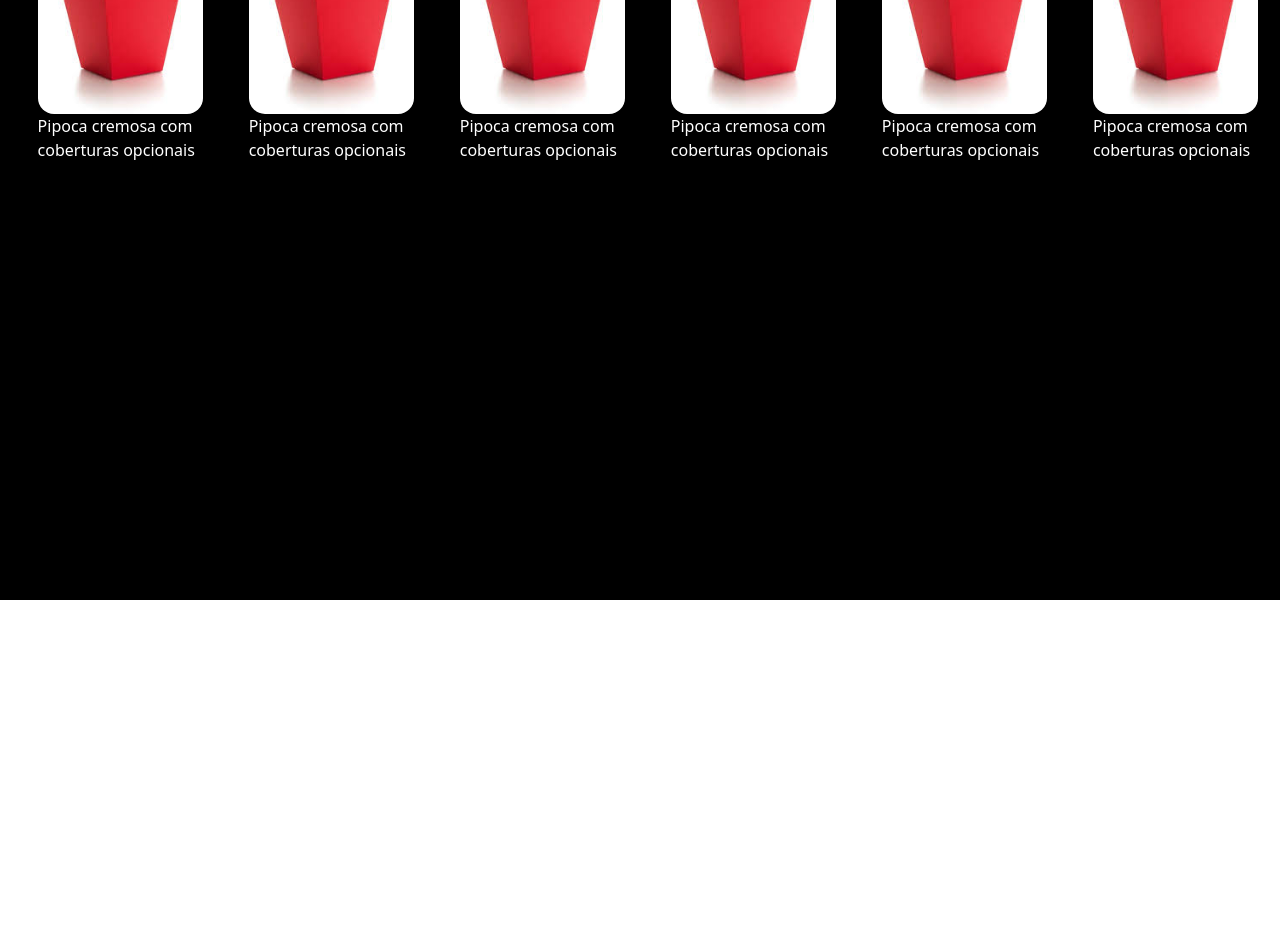
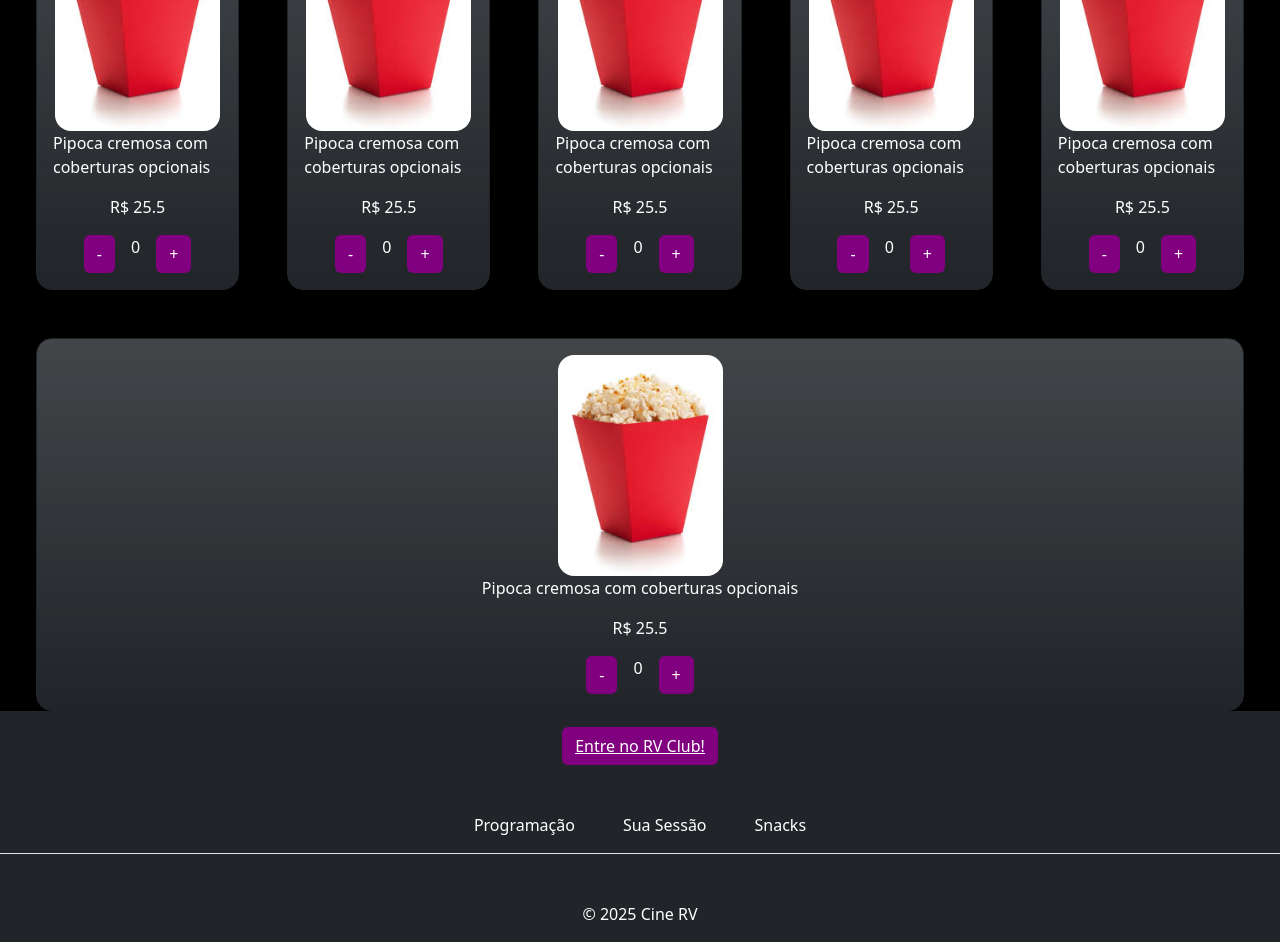
Before and after one commit to vc-franca/Projeto_Frontend, a Next.js app in the folder projeto_frontend/: page /snackbar in a window 1280 px wide. Shown: the part 200-1142 px from the top of the page. Before the commit the page ends 800 px from the top, so only its background shows below. Built offline with nearby package versions, Linux system fonts and the light colour scheme.

Commit message:
barra de snacks quase pronta e footer

```diff
--- a/projeto_frontend/src/app/layout.js
+++ b/projeto_frontend/src/app/layout.js
@@ -1,5 +1,7 @@
 import { Geist, Geist_Mono } from "next/font/google";
 import "./globals.css";
+import Footer from "./../components/Footer/Footer";
+import Header from "./../components/Header/Header"
 
 const geistSans = Geist({
   variable: "--font-geist-sans",
@@ -23,7 +25,9 @@ export default function RootLayout({ children }) {
         <link href="https://cdn.jsdelivr.net/npm/bootstrap@5.3.3/dist/css/bootstrap.min.css" rel="stylesheet" integrity="sha384-QWTKZyjpPEjISv5WaRU9OFeRpok6YctnYmDr5pNlyT2bRjXh0JMhjY6hW+ALEwIH" crossOrigin="anonymous"></link>
       </head>
       <body className={`${geistSans.variable} ${geistMono.variable}`} style={{ minHeight: "100vh" }}>
+        <Header />
         {children}
+        <Footer />
       </body>
     </html>
   );
--- a/projeto_frontend/src/app/snackbar/page.jsx
+++ b/projeto_frontend/src/app/snackbar/page.jsx
@@ -1,4 +1,16 @@
+'use client';
+import { useState } from 'react';
+
 export default function Snackbar() {
+    const [contador, setContador] = useState(0);
+
+    const handleMais = () => {
+        (contador >= 3) ? setContador(3) : setContador(contador + 1);
+    }
+
+    const handleMenos = () => {
+        (contador <= 0) ? setContador(0) : setContador(contador - 1);
+    }
 
     const snacks = [
         {
@@ -48,7 +60,28 @@ export default function Snackbar() {
     const combos = [
         {
             id: 1,
-            nome: 'pipoca',
+            nome: 'pipoca e refri',
+            preco: 25.50,
+            desc: 'Pipoca cremosa com coberturas opcionais',
+            img: '/pipoca.jfif',
+        },
+        {
+            id: 2,
+            nome: 'pipoca e refri',
+            preco: 25.50,
+            desc: 'Pipoca cremosa com coberturas opcionais',
+            img: '/pipoca.jfif',
+        },
+        {
+            id: 3,
+            nome: 'pipoca e refri',
+            preco: 25.50,
+            desc: 'Pipoca cremosa com coberturas opcionais',
+            img: '/pipoca.jfif',
+        },
+        {
+            id: 4,
+            nome: 'pipoca e refri',
             preco: 25.50,
             desc: 'Pipoca cremosa com coberturas opcionais',
             img: '/pipoca.jfif',
@@ -66,12 +99,23 @@ export default function Snackbar() {
             </section>
             <section>
                 <h2>Ache seu snack ideal</h2>
-                <div className="row mr-3 d-flex justify-content-center" style={{ marginLeft: "2%", gap: "0.3" }}>
+
+                {/* SNACK CARD */}
+                <div className="row d-flex justify-content-center gap-5 ps-5 pe-5">
                     {snacks.map((snack) => (
-                        <div key={snack.id} className="col w-180">
+                        <div key={snack.id} className="col p-3 bg-dark bg-gradient w-165 d-flex flex-column justify-content-center align-items-center border border-dark rounded-4 border-1">
                             <img src={snack.img} alt={snack.name} className="rounded-4" style={{ width: "165px" }} />
-                            <p>{snack.desc}</p>
+                            <p className="d-flex flex-column justify-content-center">{snack.desc}</p>
+                            <p>R$ {snack.preco}</p>
                             <div>{snack.name}</div>
+
+                            {/* CONTADOR */}
+                            <div className="d-flex gap-3">
+                                <button className="btn" onClick={handleMenos} style={{ backgroundColor: "purple", color: "white" }}>-</button>
+                                <span>{contador}</span>
+                                <button className="btn" onClick={handleMais} style={{ backgroundColor: "purple", color: "white" }}>+</button>
+                            </div>
+
                         </div>
                     ))}
                 </div>
--- a/projeto_frontend/src/components/Footer/Footer.jsx
+++ b/projeto_frontend/src/components/Footer/Footer.jsx
@@ -1,5 +1,20 @@
 export default function Footer() {
-    return(
-        <footer className="d-flex justify-content-center"></footer>
+    return (
+        <footer className="pt-3 d-flex flex-column justify-content-center align-items-center gap-5 bg-dark text-white">
+
+            <section>
+                <button className="btn" style={{ backgroundColor: "purple" }}><a href="/club" style={{ color: "white" }} className="list-none">Entre no RV Club!</a></button>
+            </section>
+
+            <section className="w-100 d-flex justify-content-center gap-5 border-bottom">
+                <div><p>Programação</p></div>
+                <div><p>Sua Sessão</p></div>
+                <div><p>Snacks</p></div>
+            </section>
+
+            <div>
+                <p>© 2025 Cine RV</p>
+            </div>
+        </footer>
     );
 }
--- /dev/null
+++ b/projeto_frontend/src/components/Header/Header.jsx
@@ -0,0 +1,5 @@
+export default function Header() {
+    return (
+        <></>
+    );
+}
```
